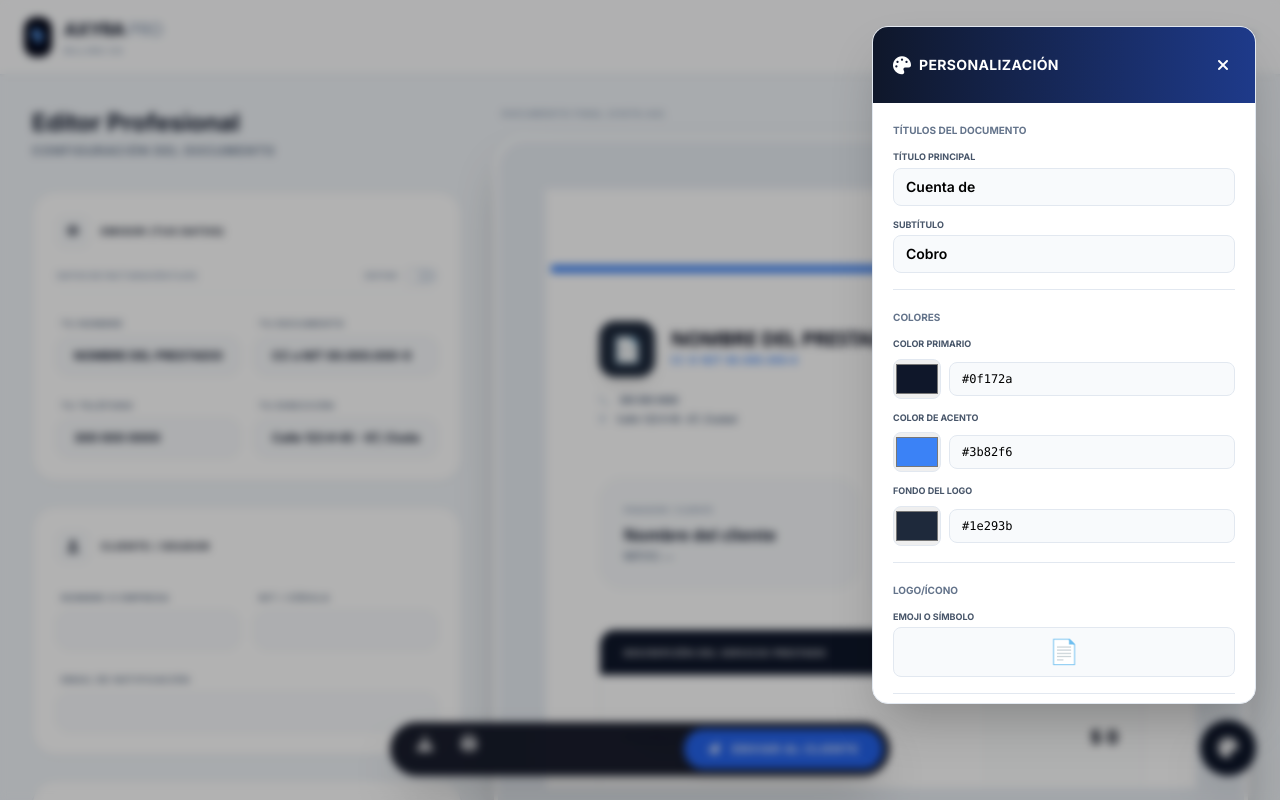
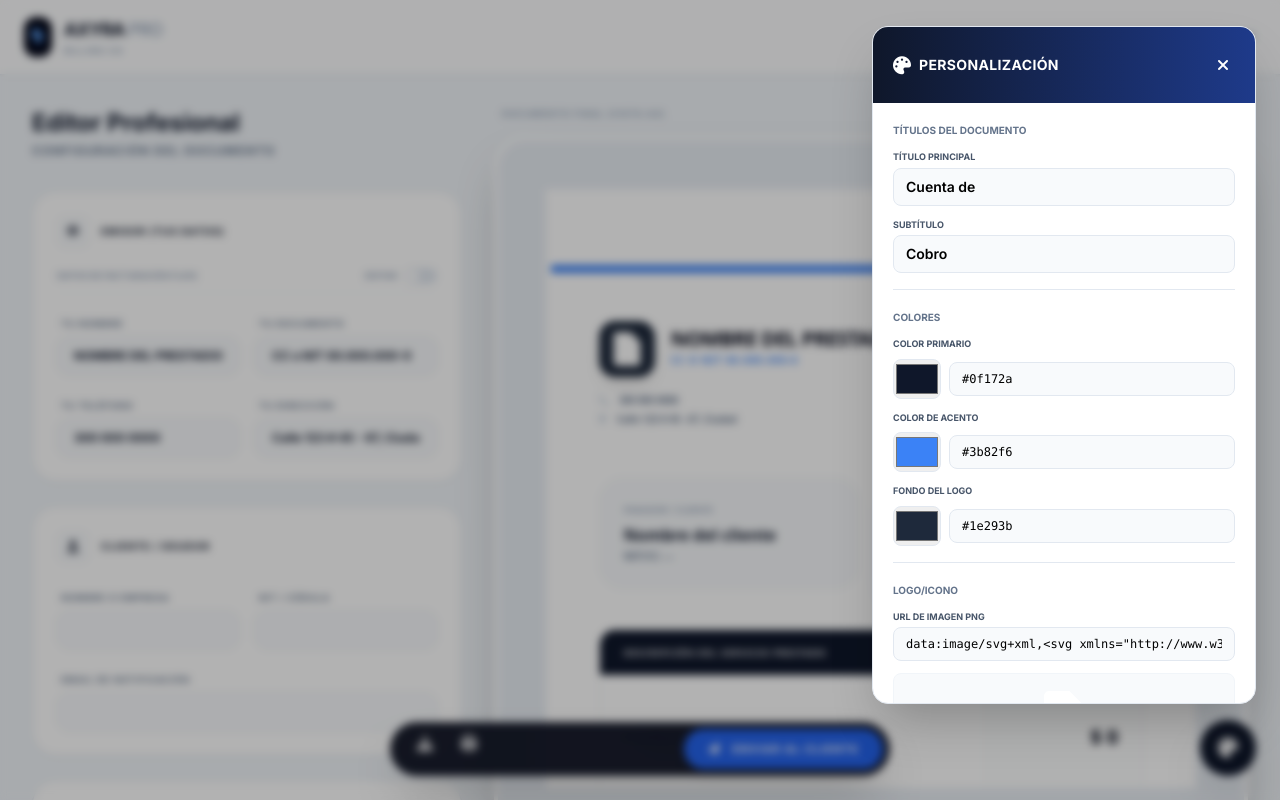
Before and after one commit to JuanFerUran/Cuenta-de-cobro-pro, a React (Vite) app: page / in a window 1280 px wide. Both pictures are taken after a click on the button "Configuración". Shown: the top 800 px of the page. Built offline with nearby package versions, Linux system fonts and the light colour scheme.

Commit message:
feat: Soporte para logos PNG en lugar de emojis - URL configurable

```diff
--- a/components/ConfigPanel.tsx
+++ b/components/ConfigPanel.tsx
@@ -145,19 +145,28 @@ const ConfigPanel: React.FC<Props> = ({ config, onConfigChange }) => {
 
               {/* Logo */}
               <div className="space-y-3 pb-4 border-b border-slate-200">
-                <h3 className="text-[10px] font-black text-slate-500 uppercase">Logo/Ícono</h3>
+                <h3 className="text-[10px] font-black text-slate-500 uppercase">Logo/Icono</h3>
                 <div>
                   <label className="text-[9px] font-bold text-slate-600 uppercase block mb-1">
-                    Emoji o Símbolo
+                    URL de Imagen PNG
                   </label>
                   <input
                     type="text"
-                    value={config.logoEmoji}
-                    onChange={(e) => handleChange('logoEmoji', e.target.value)}
-                    maxLength={2}
-                    className="w-full bg-slate-50 border border-slate-200 rounded-lg px-3 py-2 text-2xl text-center focus:border-blue-600 outline-none"
-                    placeholder="📄"
+                    value={config.logoUrl}
+                    onChange={(e) => handleChange('logoUrl', e.target.value)}
+                    className="w-full bg-slate-50 border border-slate-200 rounded-lg px-3 py-2 text-xs font-mono focus:border-blue-600 outline-none"
+                    placeholder="https://ejemplo.com/logo.png"
                   />
+                  {config.logoUrl && (
+                    <div className="mt-3 flex items-center justify-center p-3 bg-slate-50 rounded-lg border border-slate-100">
+                      <img
+                        src={config.logoUrl}
+                        alt="Logo preview"
+                        className="max-w-[60px] max-h-[60px] object-contain"
+                        onError={() => {}}
+                      />
+                    </div>
+                  )}
                 </div>
               </div>
 
--- a/components/Preview.tsx
+++ b/components/Preview.tsx
@@ -35,7 +35,14 @@ const Preview: React.FC<Props> = ({ state }) => {
         <div className="space-y-4">
           <div className="flex items-center gap-4">
              <div className="w-14 h-14 rounded-2xl flex items-center justify-center text-white shadow-lg text-2xl" style={logoBackgroundStyle}>
-                {branding.logoEmoji}
+                <img
+                  src={branding.logoUrl}
+                  alt="Logo"
+                  className="w-10 h-10 object-contain"
+                  onError={(e) => {
+                    (e.currentTarget as HTMLImageElement).style.display = 'none';
+                  }}
+                />
              </div>
              <div>
                 <h2 className="text-xl font-black uppercase tracking-tight text-slate-950 leading-none">{myData.nombre}</h2>
--- a/types.ts
+++ b/types.ts
@@ -34,7 +34,7 @@ export interface BrandingConfig {
   primaryColor: string;
   accentColor: string;
   footerText: string;
-  logoEmoji: string;
+  logoUrl: string;
   logoBackground: string;
 }
 
```
Also changed, not shown: constants.ts (+1 -1 lines).
